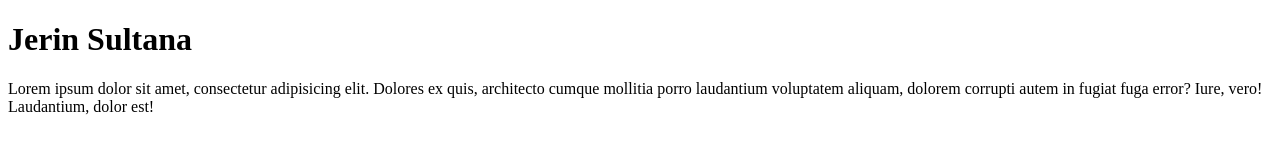
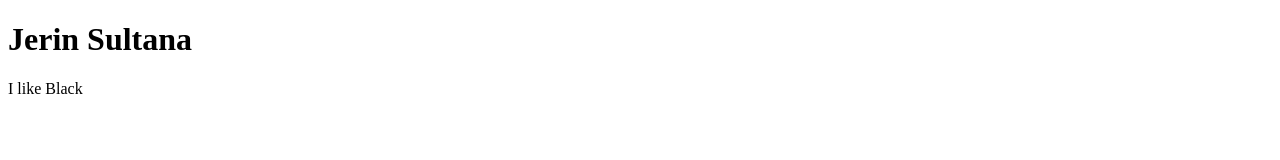
Before and after one commit to Jer-i/first-website, a plain HTML site: page index.html in a window 1280 px wide. Drawn offline with Linux system fonts and the light colour scheme.

Commit message:
Update index.html

```diff
--- a/index.html
+++ b/index.html
@@ -7,6 +7,6 @@
 </head>
 <body>
     <h1>Jerin Sultana</h1>
-    <p>Lorem ipsum dolor sit amet, consectetur adipisicing elit. Dolores ex quis, architecto cumque mollitia porro laudantium voluptatem aliquam, dolorem corrupti autem in fugiat fuga error? Iure, vero! Laudantium, dolor est!</p>
+    <p>I like Black</p>
 </body>
 </html>
```
